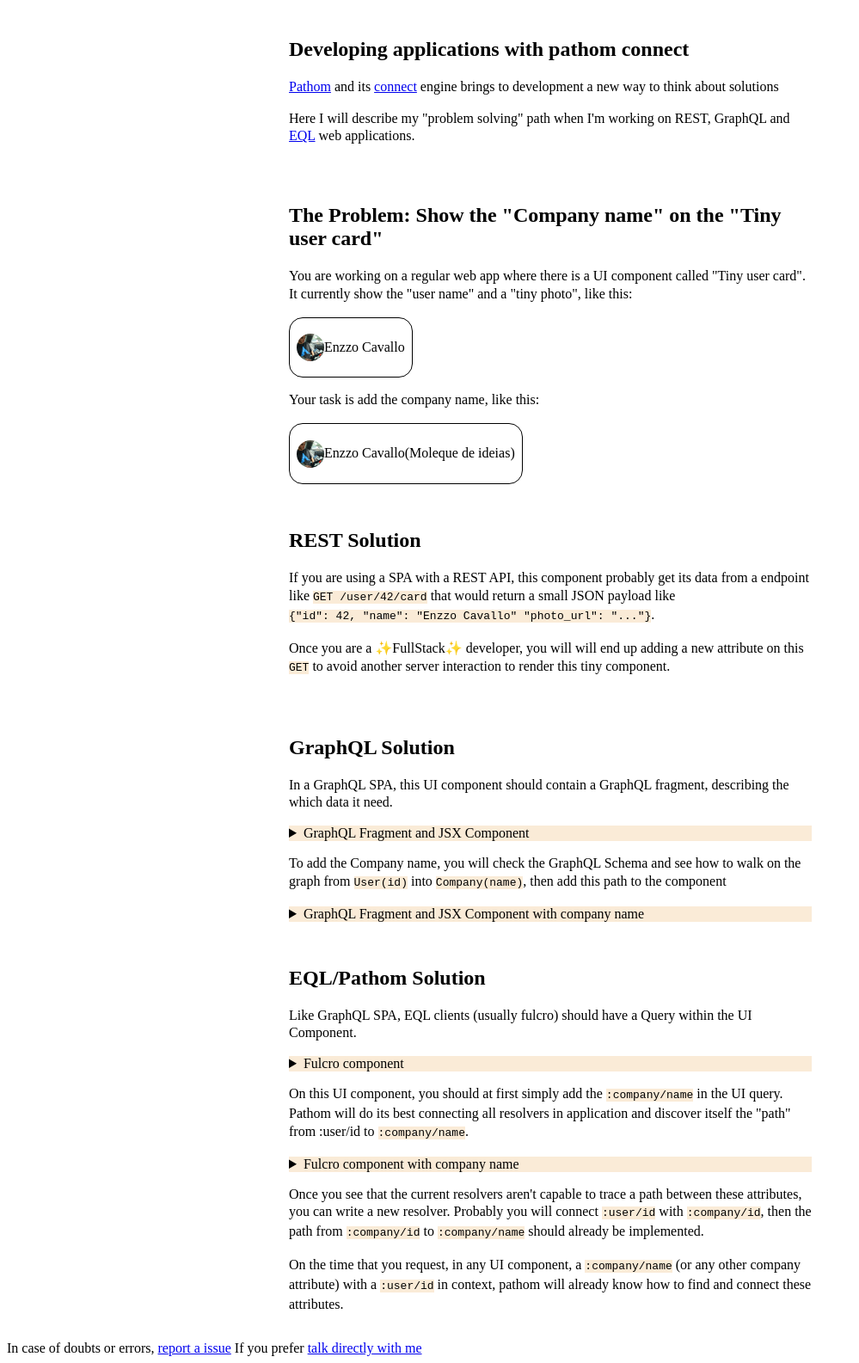
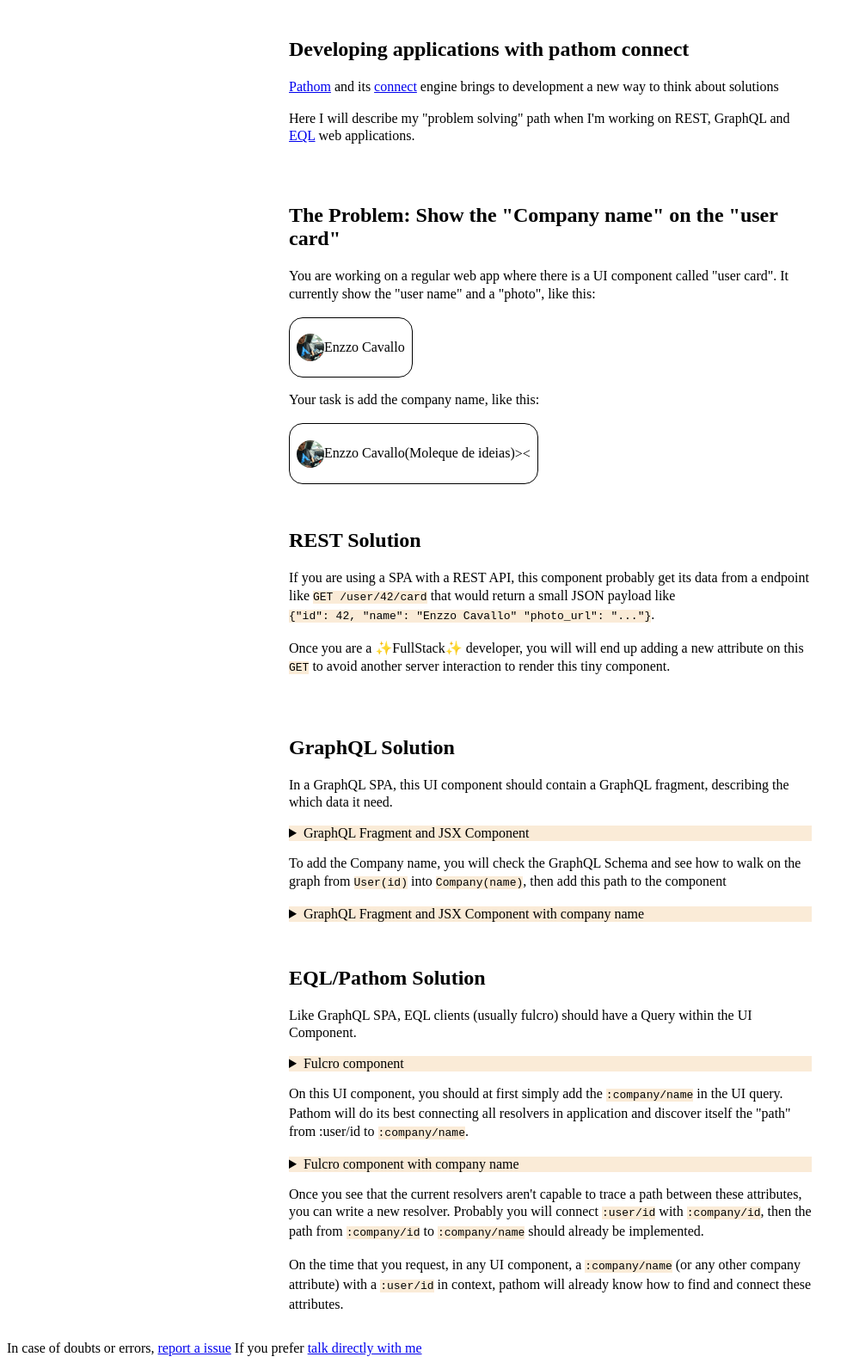
Before and after one commit to souenzzo/souenzzo.github.io, a Jekyll site: the page developing-eql-applications-with-pathom-connect.html, which Jekyll copies as it is, in a window 1280 px wide. Shown: the whole page at 86% size, without its empty margins (0-999 px from the left). Built offline with Jekyll 4.4.1, drawn with Linux system fonts in a browser that asks for light colours.

```diff
--- a/developing-eql-applications-with-pathom-connect.html
+++ b/developing-eql-applications-with-pathom-connect.html
@@ -61,9 +61,9 @@
         <a href="https://edn-query-language.org/">EQL</a> web applications.</p>
 </section>
 <section>
-    <h2 id="the-problem">The Problem: Show the "Company name" on the "Tiny user card"</h2>
-    <p>You are working on a regular web app where there is a UI component called "Tiny user card". It currently show the
-        "user name" and a "tiny photo", like this:</p>
+    <h2 id="the-problem">The Problem: Show the "Company name" on the "user card"</h2>
+    <p>You are working on a regular web app where there is a UI component called "user card". It currently show the
+        "user name" and a "photo", like this:</p>
     <aside>
         <img alt="A small profile picture" src="me.jpg"/>
         <p>Enzzo Cavallo</p>
@@ -73,7 +73,7 @@
         <img alt="A small profile picture" src="me.jpg"/>
         <p>Enzzo Cavallo</p>
         <p>(Moleque de ideias)</p>
-    </aside>
+   >< </aside>
 </section>
 <section>
     <h2 id="rest-solution"> REST Solution</h2>
```
Also changed, not shown: energia-do-planeta-terra.html (+8 -5 lines), guia-informal-do-fulcro.html (+35 -14 lines).
